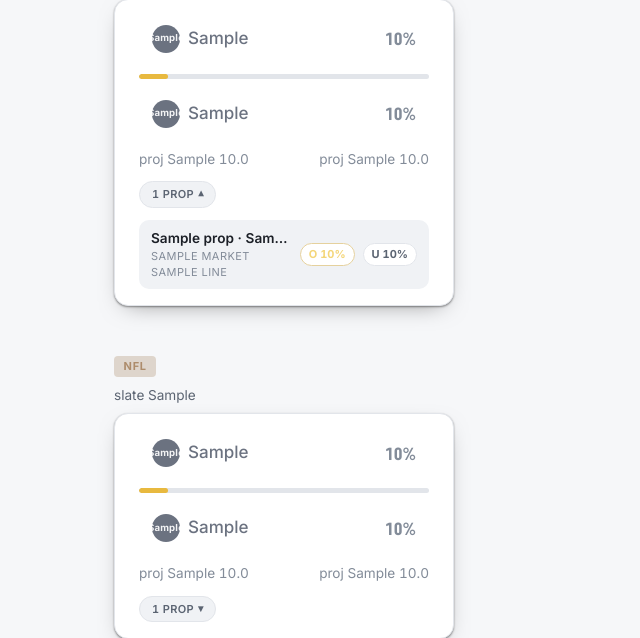
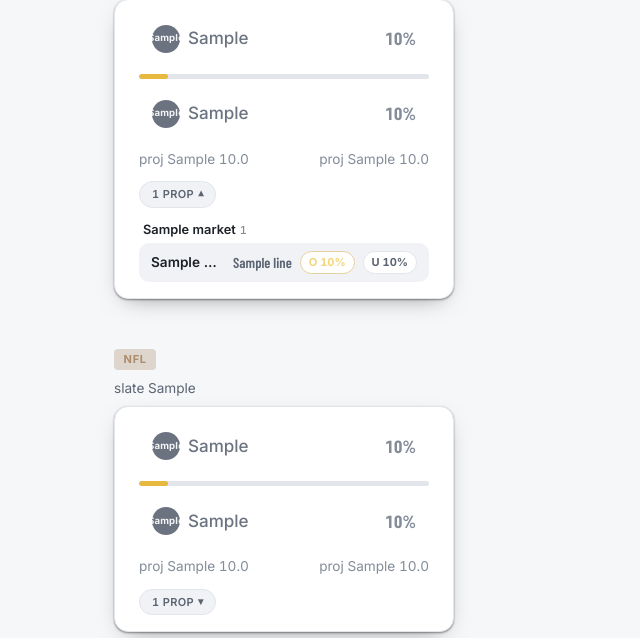
Before and after one commit to ScullyB96/Forecastcard, a FastAPI app: page / in a window 1280 px wide, after a click that opens the changed part. Shown: the part 246-884 px from the top of the page, without its empty margins (0-640 px from the left). Run offline with FastAPI, Linux system fonts and the light colour scheme; a database or web service that is not in the repository returns one stand-in record (values such as "Sample title"); some libraries are stand-ins or nearby versions.

Commit message:
Site: reorganize props into category sections, fix numeric player names
Props were rendering as one flat, alphabetical list of 300-400+ rows
inside a single disclosure -- unusable compared to how real sportsbook
sites group props by market. Group by role (batters/pitchers) and then
by market (1+ HR, Total Bases, etc.), each sorted by descending
probability so the most notable prop leads. Grouping happens in
site/app/main.py so it degrades gracefully for NFL/NBA/NHL props that
don't carry a role field yet.

Also fixes MLB player names rendering as raw digit strings when
pybaseball's Chadwick register lookup doesn't yet have a very recent
debut -- added a live MLB Stats API fallback in export_to_site_db.py's
_player_names() for anything the bulk lookup misses.

```diff
--- a/site/app/main.py
+++ b/site/app/main.py
@@ -44,8 +44,65 @@ def _relative_time(dt: datetime) -> str:
 templates.env.filters["relative_time"] = _relative_time
 
 
-def _props_by_game_id(sport: str, slate_key: str, games: list[dict]) -> dict[str, list[dict]]:
-    return {g["game_id"]: db.props_for_game(sport, slate_key, g["game_id"]) for g in games}
+# Preferred on-page order for known markets (mirrors each sport's own
+# BATTER_MARKETS/PITCHER_MARKETS-style constants) -- anything not listed
+# falls back to alphabetical after these, so a market this list doesn't
+# know about yet (a new sport, a new stat) still renders instead of
+# erroring, just without a curated position.
+MARKET_ORDER = [
+    "1+ HR", "2+ Hits", "1+ Hit", "Total Bases", "1+ RBI", "1+ BB", "Hits", "Batter Strikeouts",
+    "6+ K", "Strikeouts", "Walks Allowed", "Hits Allowed", "Runs Allowed", "Batters Faced",
+]
+_MARKET_RANK = {m: i for i, m in enumerate(MARKET_ORDER)}
+
+# extra.role is only set by MLB's export today (NFL/NBA/NHL props have no
+# role key) -- ROLE_LABELS.get(None) below falls back to a generic "Props"
+# section so those sports still render sensibly, just without a batter/
+# pitcher split they don't have data for.
+ROLE_LABELS = {"batter": "Batters", "pitcher": "Pitchers"}
+
+
+def _prop_confidence(p: dict) -> float:
+    """Sort key so the most notable prop leads each market group --
+    highest probability first, or highest projection for mean-only
+    markets -- instead of the old alphabetical-by-player ordering."""
+    if p.get("over_prob") is not None:
+        return p["over_prob"]
+    if p.get("proj_mean") is not None:
+        return p["proj_mean"]
+    return 0.0
+
+
+def _group_props(rows: list[dict]) -> dict:
+    """Turn one game's flat prop list into role -> market sections, each
+    sorted by descending confidence. Replaces a single 300+ row
+    alphabetical dump with the category-first layout real sportsbook
+    sites use (pick a market, see who's most likely first)."""
+    by_role: dict[str | None, dict[str, list[dict]]] = {}
+    for p in rows:
+        role = (p.get("extra") or {}).get("role")
+        by_role.setdefault(role, {}).setdefault(p["market"], []).append(p)
+
+    sections = []
+    for role in sorted(by_role, key=lambda r: (r is None, r != "batter")):
+        markets = by_role[role]
+        market_names = sorted(markets, key=lambda m: (_MARKET_RANK.get(m, len(MARKET_ORDER)), m))
+        sections.append({
+            "role": role,
+            "label": ROLE_LABELS.get(role, "Props"),
+            "markets": [
+                {"market": m, "rows": sorted(markets[m], key=_prop_confidence, reverse=True)}
+                for m in market_names
+            ],
+        })
+    return {"total": len(rows), "sections": sections}
+
+
+def _props_by_game_id(sport: str, slate_key: str, games: list[dict]) -> dict[str, dict]:
+    return {
+        g["game_id"]: _group_props(db.props_for_game(sport, slate_key, g["game_id"]))
+        for g in games
+    }
 
 
 @app.get("/healthz")
--- a/site/app/static/style.css
+++ b/site/app/static/style.css
@@ -393,8 +393,50 @@ h2 {
 .props-toggle[open] summary::after { transform: rotate(180deg); }
 .props-toggle summary:hover { color: var(--text); border-color: var(--border-strong); }
 
+.prop-panel {
+  margin-top: var(--sp-3);
+  display: flex;
+  flex-direction: column;
+  gap: var(--sp-4);
+}
+
+.prop-role-section {
+  display: flex;
+  flex-direction: column;
+  gap: var(--sp-3);
+}
+.prop-role-title {
+  margin: 0;
+  padding-bottom: var(--sp-1);
+  border-bottom: 1px solid var(--border);
+  font-size: var(--fs-label);
+  font-weight: 700;
+  text-transform: uppercase;
+  letter-spacing: 0.08em;
+  color: var(--text-dim);
+}
+
+.prop-market-group {
+  display: flex;
+  flex-direction: column;
+  gap: var(--sp-1);
+}
+.prop-market-title {
+  display: flex;
+  align-items: baseline;
+  gap: var(--sp-1);
+  padding: 0 var(--sp-1);
+  font-size: 0.8rem;
+  font-weight: 600;
+  color: var(--text);
+}
+.prop-market-count {
+  font-size: var(--fs-meta);
+  color: var(--text-faint);
+  font-weight: 500;
+}
+
 .prop-list {
-  margin-top: var(--sp-3);
   display: flex;
   flex-direction: column;
   gap: 1px;
@@ -412,21 +454,13 @@ h2 {
   background: var(--panel-2);
 }
 
-.prop-who {
+.prop-player {
   min-width: 0;
-}
-.prop-player {
   font-size: 0.85rem;
   font-weight: 600;
   white-space: nowrap;
   overflow: hidden;
   text-overflow: ellipsis;
-}
-.prop-market {
-  font-size: var(--fs-meta);
-  color: var(--text-faint);
-  text-transform: uppercase;
-  letter-spacing: 0.04em;
 }
 
 .prop-value {
@@ -434,6 +468,13 @@ h2 {
   align-items: center;
   gap: var(--sp-2);
   flex-shrink: 0;
+}
+
+.prop-line-val {
+  font-family: var(--font-display);
+  font-weight: 600;
+  font-size: 0.9rem;
+  color: var(--text-dim);
 }
 
 .prop-line {
--- a/site/app/templates/_game_card.html
+++ b/site/app/templates/_game_card.html
@@ -21,21 +21,16 @@
 {% macro prop_row(p) %}
 {% if p.line is not none %}
 <div class="prop-row prop-row--ou">
-  <div class="prop-who">
-    <div class="prop-player">{{ p.player_name }}{% if p.team %} · {{ p.team }}{% endif %}</div>
-    <div class="prop-market">{{ p.market }} {{ p.line }}</div>
-  </div>
+  <div class="prop-player">{{ p.player_name }}{% if p.team %} · {{ p.team }}{% endif %}</div>
   <div class="prop-value">
+    <span class="prop-line-val">{{ p.line }}</span>
     {% if p.over_prob is not none %}<span class="prop-pill over">O {{ (p.over_prob * 100)|round }}%</span>{% endif %}
     {% if p.under_prob is not none %}<span class="prop-pill under">U {{ (p.under_prob * 100)|round }}%</span>{% endif %}
   </div>
 </div>
 {% else %}
 <div class="prop-row prop-row--single">
-  <div class="prop-who">
-    <div class="prop-player">{{ p.player_name }}{% if p.team %} · {{ p.team }}{% endif %}</div>
-    <div class="prop-market">{{ p.market }}</div>
-  </div>
+  <div class="prop-player">{{ p.player_name }}{% if p.team %} · {{ p.team }}{% endif %}</div>
   <div class="prop-value">
     {%- if p.over_prob is not none -%}
       <span class="prop-pill single">{{ (p.over_prob * 100)|round }}%</span>
@@ -47,6 +42,26 @@
   </div>
 </div>
 {% endif %}
+{% endmacro %}
+
+{% macro prop_panel(grouped) %}
+<div class="prop-panel">
+  {% for sec in grouped.sections %}
+  <div class="prop-role-section">
+    {% if grouped.sections|length > 1 %}<h4 class="prop-role-title">{{ sec.label }}</h4>{% endif %}
+    {% for grp in sec.markets %}
+    <div class="prop-market-group">
+      <div class="prop-market-title">{{ grp.market }} <span class="prop-market-count">{{ grp.rows|length }}</span></div>
+      <div class="prop-list">
+        {% for p in grp.rows %}
+          {{ prop_row(p) }}
+        {% endfor %}
+      </div>
+    </div>
+    {% endfor %}
+  </div>
+  {% endfor %}
+</div>
 {% endmacro %}
 
 {% macro game_card(game, props_by_game_id, sport) %}
@@ -65,15 +80,11 @@
     <span>proj {{ game.home_team }} {{ '%.1f'|format(game.projected_home_score) }}</span>
   </div>
   {% endif %}
-  {% set props = props_by_game_id.get(game.game_id, []) %}
-  {% if props %}
+  {% set grouped = props_by_game_id.get(game.game_id) %}
+  {% if grouped and grouped.total %}
   <details class="props-toggle">
-    <summary>{{ props|length }} prop{{ 's' if props|length != 1 }}</summary>
-    <div class="prop-list">
-      {% for p in props %}
-        {{ prop_row(p) }}
-      {% endfor %}
-    </div>
+    <summary>{{ grouped.total }} prop{{ 's' if grouped.total != 1 }}</summary>
+    {{ prop_panel(grouped) }}
   </details>
   {% endif %}
 </div>
```
Also changed, not shown: mlb/src/pipeline/export_to_site_db.py (+27 -2 lines).
